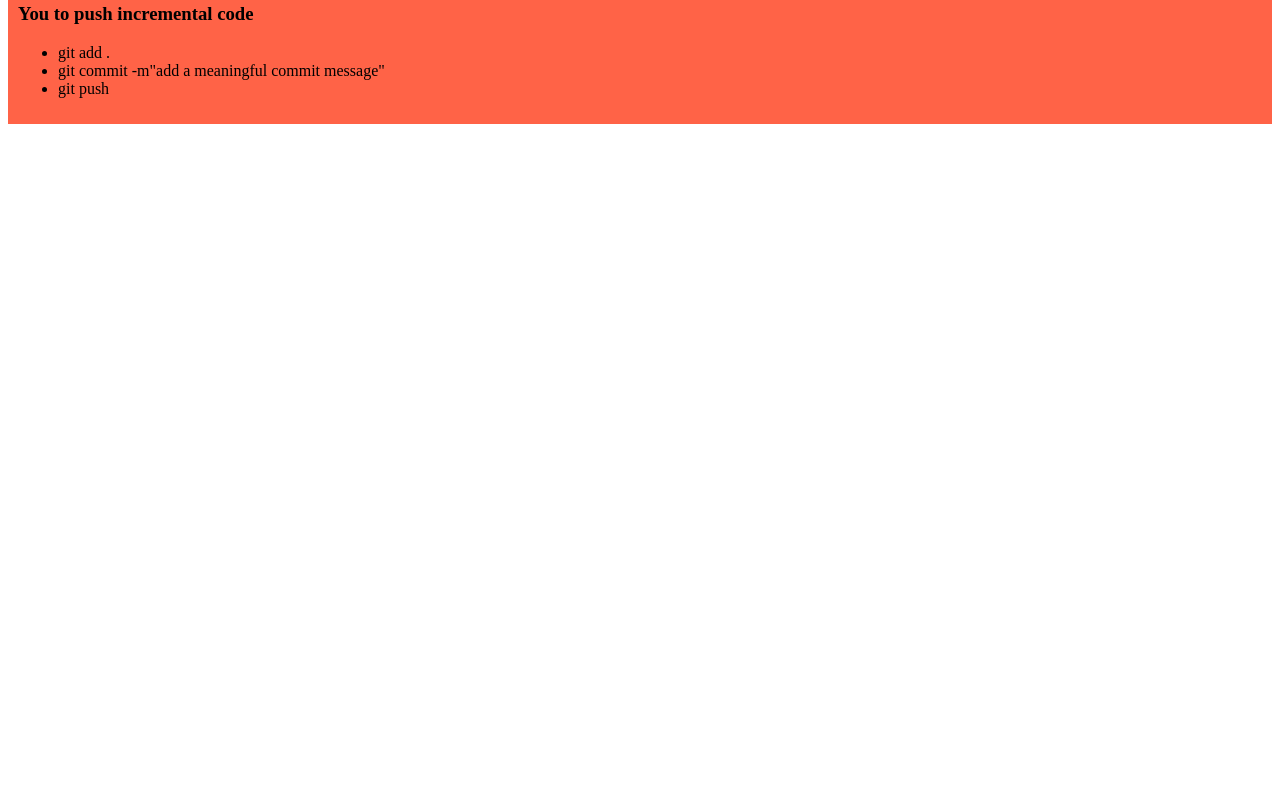
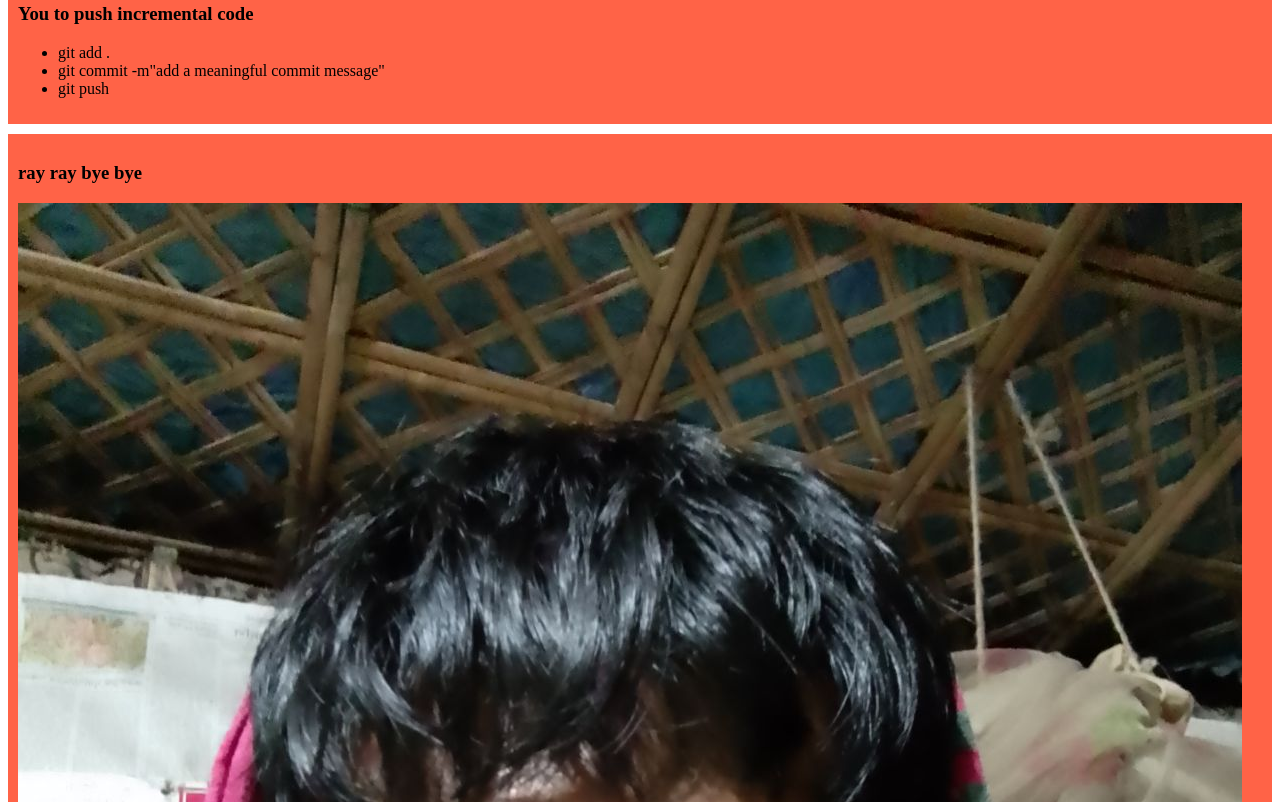
Before and after one commit to tapon-ray125/my-simple-website, a plain HTML site: page index.html in a window 1280 px wide. Shown: the part 458-1260 px from the top of the page. Before the commit the page ends 800 px from the top, so only its background shows below. Drawn offline with Linux system fonts and the light colour scheme.

Commit message:
added ray

```diff
--- a/index.html
+++ b/index.html
@@ -35,6 +35,10 @@
 
         </ul>
     </div>
+    <div>
+        <h3> ray ray bye bye</h3>
+        <img src="images/1667978832762.jpg" alt="">
+    </div>
 
 </body>
 </html>
```
Also changed, not shown: images/1667978832762.jpg (added).
